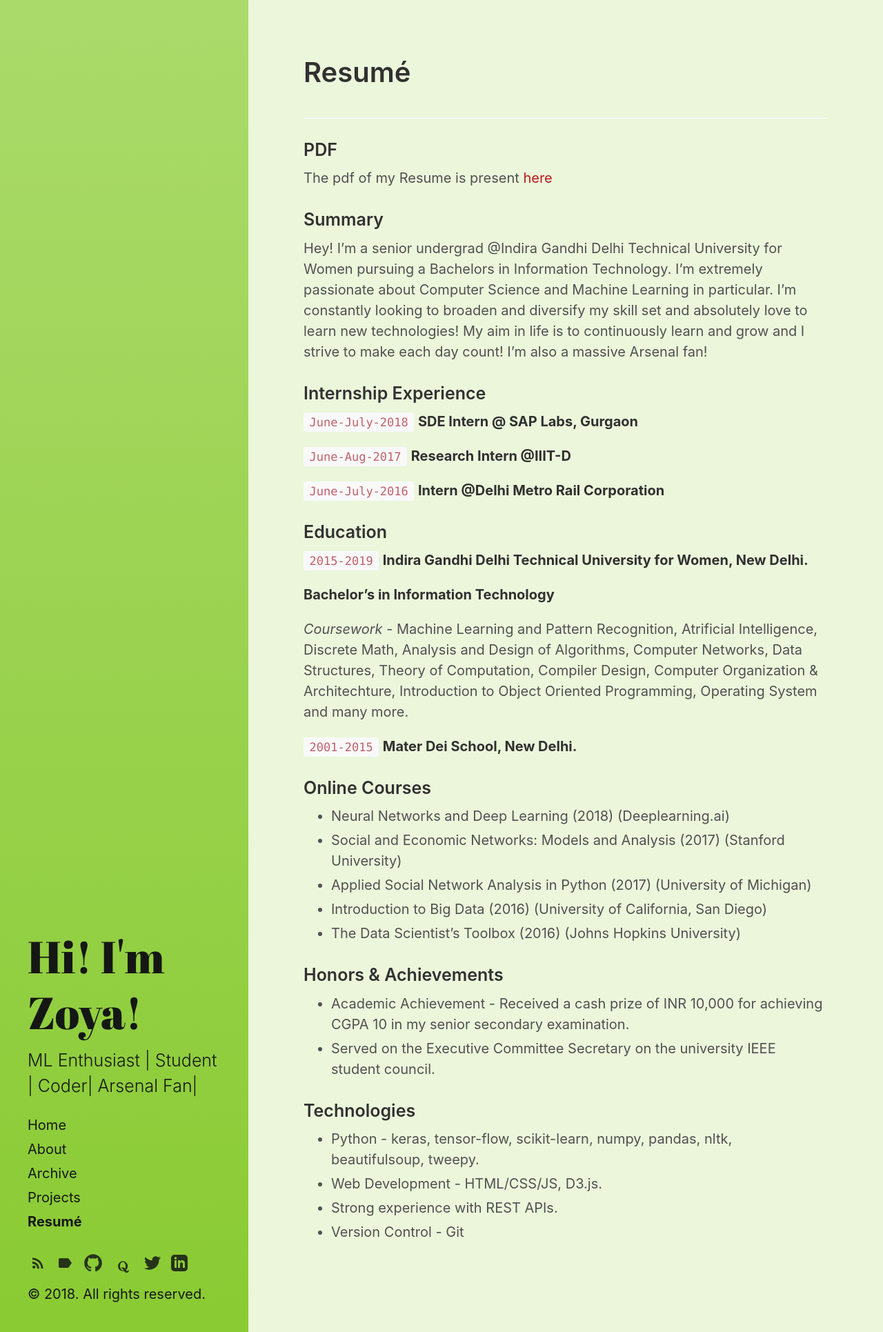
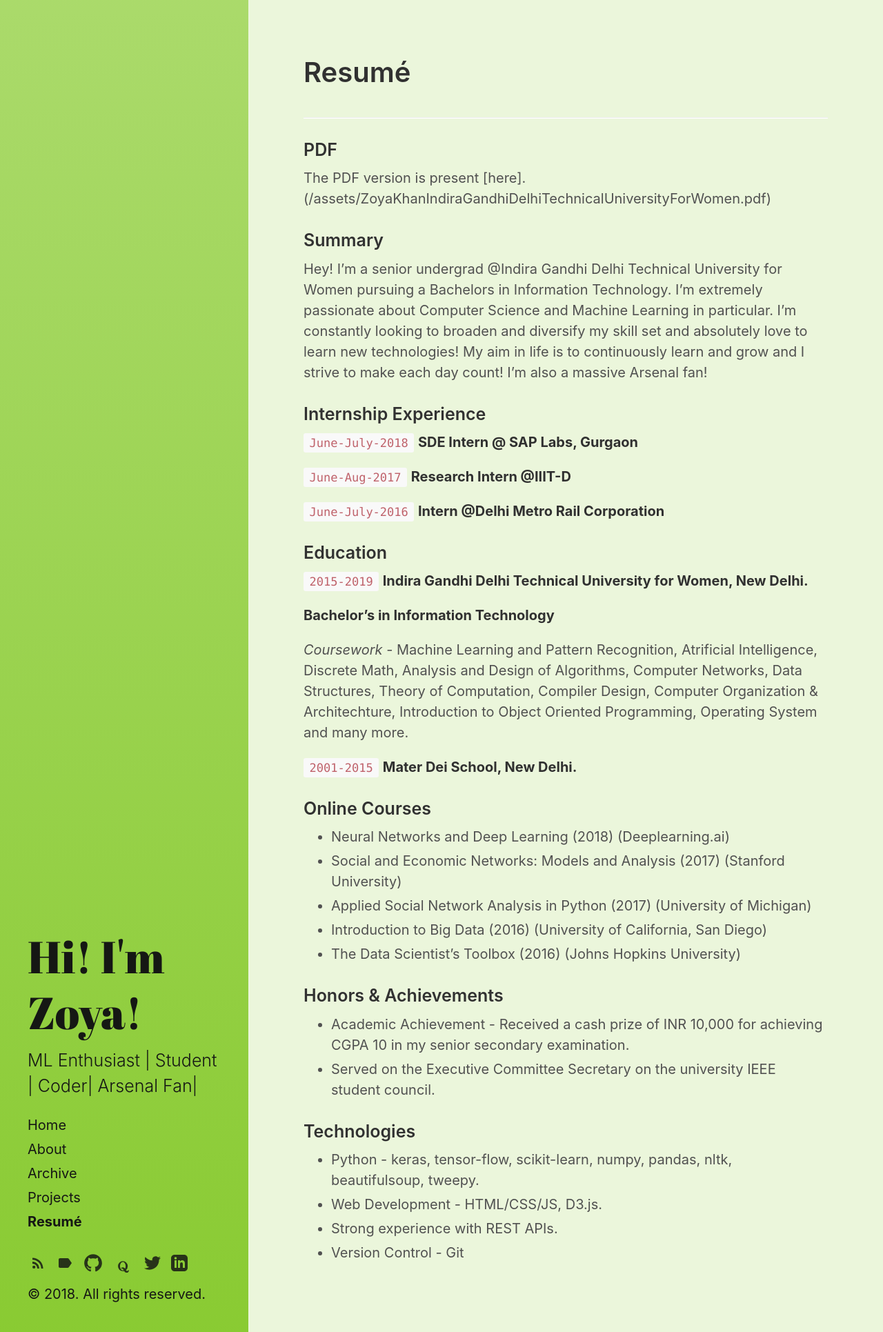
Before and after one commit to zeddmaxx/zeddmaxx.github.io, a Jekyll site: the page built from resume.md, in a window 1280 px wide. Shown: the whole page at 69% size. Built offline with Jekyll 4.4.1, drawn with Linux system fonts in a browser that asks for light colours.

Commit message:
Update resume.md

```diff
--- a/resume.md
+++ b/resume.md
@@ -7,7 +7,7 @@ sidebar_link: true
 <hr>
 
 ### PDF
-The pdf of my Resume is present [here](/assets/ZoyaKhanIndiraGandhiDelhiTechnicalUniversityForWomen.pdf)
+The PDF version is present [here].(/assets/ZoyaKhanIndiraGandhiDelhiTechnicalUniversityForWomen.pdf)
 
 ### Summary
 
```
